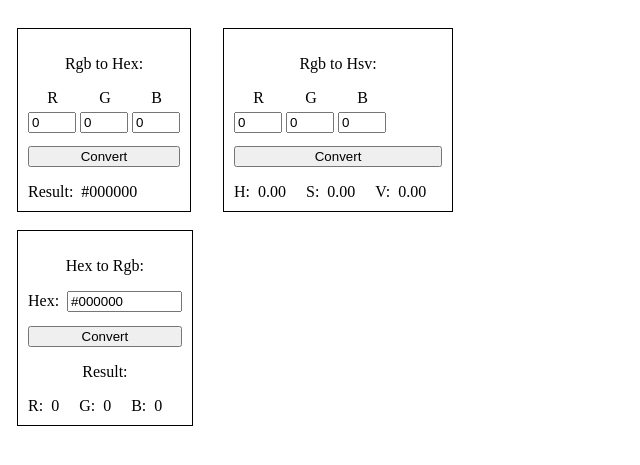
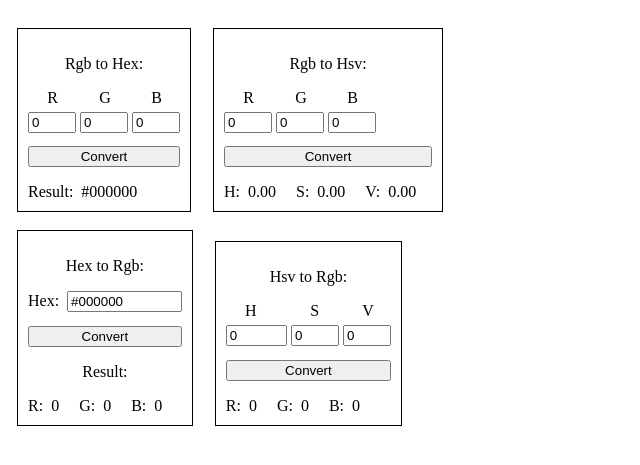
Before and after one commit to Kawodeda/MIAPO2, a plain HTML site: page index.html in a window 1280 px wide. Shown: the part 61-526 px from the top of the page, without its empty margins (0-640 px from the left). Drawn offline with Linux system fonts and the light colour scheme.

Commit message:
add hsv to rgb form

```diff
--- a/index.html
+++ b/index.html
@@ -9,11 +9,11 @@
     </head>
     <body>
         <h1>Color Converter!</h1>
-        <div style="display: inline-block;">
-            <form id="rgbToHex">
+        <div>
+            <form id="rgbToHex" style="display: inline-block;">
                 <div class="container">
                     <span style="text-align: center;">Rgb to Hex:</span>
-                    <div class="rgb-input">
+                    <div class="color-input">
                         <div>
                             <label for="inpuR1">R</label>
                             <input class="component-input" id="inputR1" type="number" min="0" max="255" value="0" step="1" required>
@@ -34,12 +34,10 @@
                     </div>
                 </div>
             </form>
-        </div>
-        <div style="display: inline-block; margin-left: 10px;">
-            <form id="rgbToHsv">
+            <form id="rgbToHsv" style="display: inline-block;">
                 <div class="container">
                     <span style="text-align: center;">Rgb to Hsv:</span>
-                    <div class="rgb-input">
+                    <div class="color-input">
                         <div>
                             <label for="inputR2">R</label>
                             <input class="component-input" id="inputR2" type="number" min="0" max="255" value="0" step="1" required>
@@ -54,7 +52,7 @@
                         </div>
                     </div>
                     <input style="width: 100%;" type="submit" value="Convert">
-                    <div class="hsv-output">
+                    <div class="color-output">
                         <label for="hResult">H:&nbsp;</label>
                         <span id="hResult">0.00</span>
                         <label for="sResult">S:&nbsp;</label>
@@ -65,7 +63,8 @@
                 </div>
             </form>
         </div>
-        <form id="hexToRgb">
+        <div>
+            <form id="hexToRgb" style="display: inline-block;">
                 <div class="container">
                     <span style="text-align: center;">Hex to Rgb:</span>
                     <div>
@@ -74,7 +73,7 @@
                     </div>
                     <input style="width: 100%;" type="submit" value="Convert">
                     <span style="text-align: center;">Result:</span>
-                <div class="rgb-output">
+                    <div class="color-output">
                         <label for="rResult1">R:&nbsp;</label>
                         <span id="rResult1">0</span>
                         <label for="gResult1">G:&nbsp;</label>
@@ -84,5 +83,34 @@
                     </div>
                 </div>
             </form>
+            <form id="hsvToRgb" style="display: inline-block;">
+                <div class="container">
+                    <span style="text-align: center;">Hsv to Rgb:</span>
+                    <div class="color-input">
+                        <div>
+                            <label for="inputH">H</label>
+                            <input class="component-input" style="width: 4em;" id="inputH" type="number" min="0" max="360" value="0" step="0.1" required>
+                        </div>
+                        <div>
+                            <label for="inputS">S</label>
+                            <input class="component-input" id="inputS" type="number" min="0" max="1" value="0" step="0.1" required>
+                        </div>
+                        <div>
+                            <label for="inputV">V</label>
+                            <input class="component-input" id="inputV" type="number" min="0" max="1" value="0" step="0.1" required>
+                        </div>
+                    </div>
+                    <input style="width: 100%;" type="submit" value="Convert">
+                    <div class="color-output">
+                        <label for="rResult2">R:&nbsp;</label>
+                        <span id="rResult2">0</span>
+                        <label for="gResult2">G:&nbsp;</label>
+                        <span id="gResult2">0</span>
+                        <label for="bResult2">B:&nbsp;</label>
+                        <span id="bResult2">0</span>
+                    </div>
+                </div>
+            </form>
+        </div>
     </body>
 </html>
--- a/styles.css
+++ b/styles.css
@@ -22,24 +22,20 @@ div.container > * {
     width: 3em;
 }
 
-.rgb-input > div {
+.color-input > div {
     display: inline-block;
 }
 
-.rgb-input > div > label {
+.color-input > div > label {
     display: block;
     margin-left: 1.2em;
     margin-bottom: 5px;
 }
 
-.rgb-output > span {
+.color-output > span {
     margin-right: 1em;
 }
 
 .hex-input {
     width: 8em;
 }
-
-.hsv-output > span {
-    margin-right: 1em;
-}
```
Lines whose indentation alone changed are shown as unchanged.
